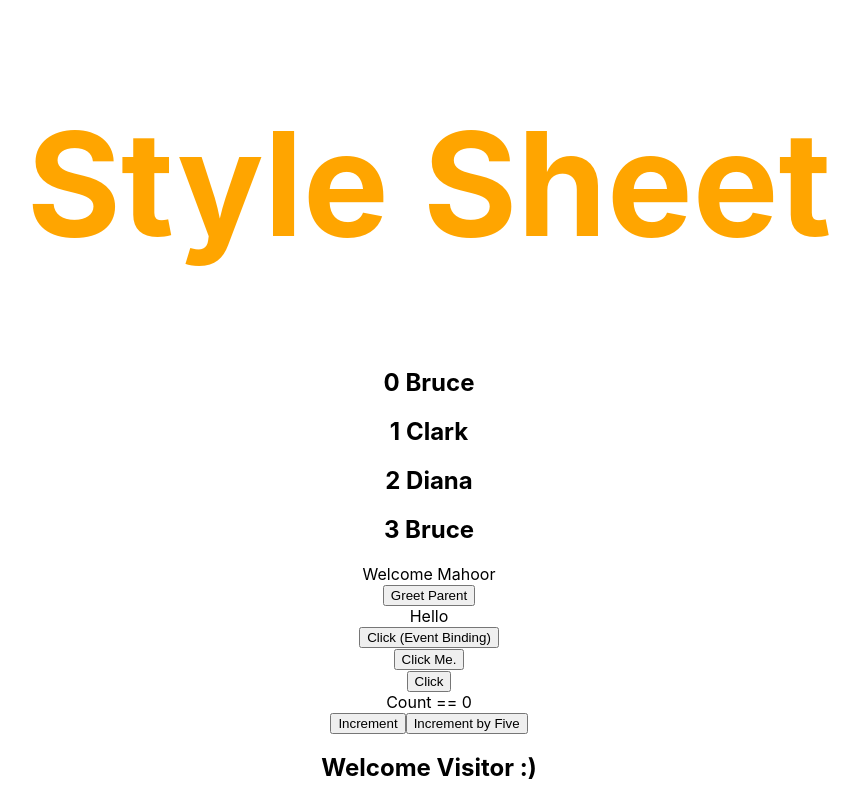
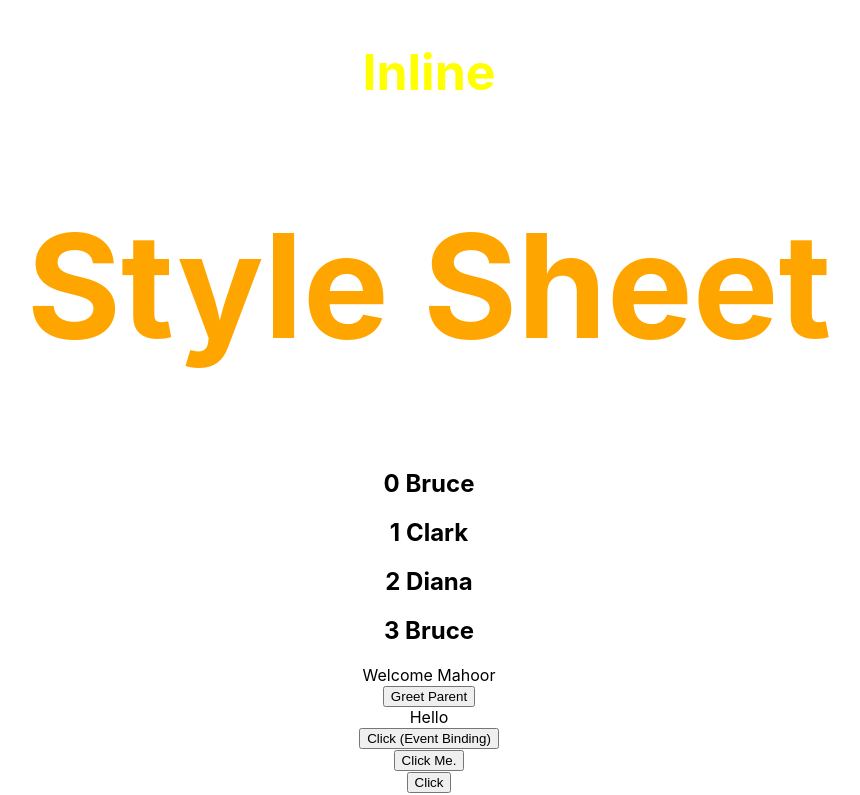
Before and after one commit to Rimsha-Urooj/first, a React (Create React App) app: page / in a window 1280 px wide. Shown: the top 795 px of the page, without its empty margins (211-1071 px from the left). Built offline with nearby package versions, Linux system fonts and the light colour scheme.

Commit message:
Inline Styling

```diff
--- a/src/App.js
+++ b/src/App.js
@@ -12,10 +12,14 @@ import ParentComponent from './components/ParentComponent';
 import UserGreetingComponent from './components/UserGreetingComponent';
 import NameList from './components/NameList';
 import Stylesheet from './components/Stylesheet';
+import Inline from './components/Inline';
 
 function App() {
   return (
     <div className="App">
+
+      {/* Inline Styling */}
+      <Inline />
 
       {/* Styling and CSS basics */}
       {/* Styling with props */}
--- /dev/null
+++ b/src/components/Inline.js
@@ -0,0 +1,17 @@
+import React from 'react'
+
+const heading = {
+    fontSize: '50px',
+    color: 'yellow'
+
+}
+
+function Inline() {
+    return (
+        <div>
+            <h2 style={heading}>Inline</h2>
+        </div>
+    )
+}
+
+export default Inline
```
